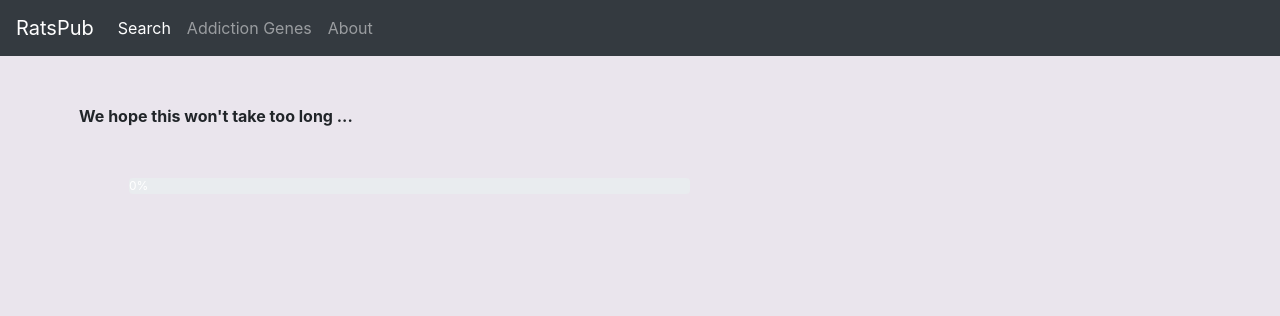
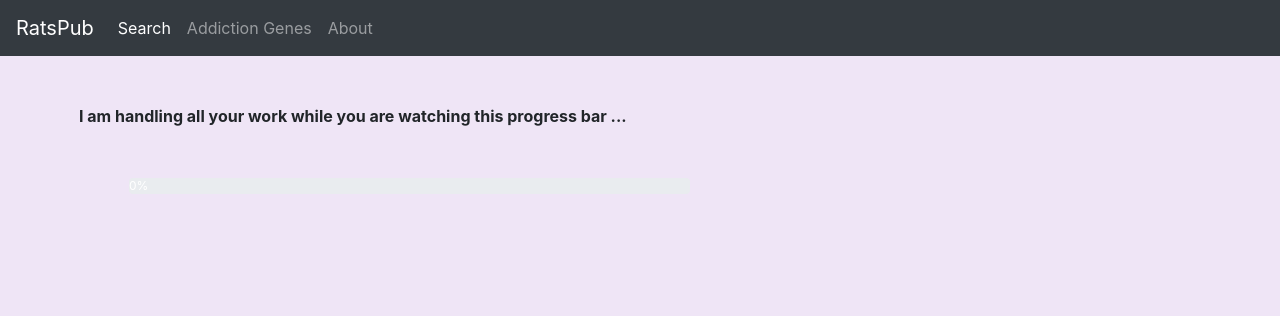
Before and after one commit to chen42/RatsPub, a Flask app: template templates/progress.html in a window 1280 px wide. Shown: the top 316 px of the page. Run offline with Flask 3, Linux system fonts and the light colour scheme; the template is opened without the code that fills it: most values are stand-ins (such as "Sample title", 1, 10 or a date in 2020); data that the repository does not hold is empty; some libraries are stand-ins or nearby versions.

Commit message:
progress bar for gene_topGene search

```diff
--- a/server.py
+++ b/server.py
@@ -36,7 +36,7 @@ def progress():
     # generate a unique session ID to track the results
     tf_path=tempfile.gettempdir()
     session['path']=tf_path+"/tmp" + ''.join(random.choice(string.ascii_letters) for x in range(6))
-    return render_template('progress.html')
+    return render_template('progress.html', url_in="search", url_out="cytoscape")
 
 @app.route("/search")
 def search():
@@ -81,9 +81,10 @@ def search():
             # gwas
             e4=searchArchived('gwas', gene)
             geneEdges=e0+e1+e2+e3+e4
+            ## there is a bug here. zero link notes are not excluded anymore
             if len(geneEdges) >1:
                 edges+=geneEdges
-                nodes+="{ data: { id: '" + gene +  "', nodecolor:'#E74C3C', fontweight:700, url:'/gene_gene?gene="+gene+"'} },\n"
+                nodes+="{ data: { id: '" + gene +  "', nodecolor:'#E74C3C', fontweight:700, url:'/startGeneGene?forTopGene="+gene+"'} },\n"
             else:
                 nodesToHide+=gene +  " "
             sentences+=sent0+sent1+sent2+sent3
@@ -140,56 +141,89 @@ def shownode():
     out="<p>"+node.upper()+"<hr><li>"+ allnodes[node].replace("|", "<li>")
     return render_template('sentences.html', sentences=out+"<p>")
 
-@app.route("/gene_gene")
+@app.route("/startGeneGene")
+def startGeneGene():
+    session['forTopGene']=request.args.get('forTopGene')
+    return render_template('progress.html', url_in="searchGeneGene", url_out="showGeneTopGene")
+
+@app.route("/searchGeneGene")
 def gene_gene():
-    query=request.args.get("gene")
     tmp_ggPMID=session['path']+"_ggPMID"
-    os.system("esearch -db pubmed -query \"" +  query + "\" | efetch -format uid |sort >" + tmp_ggPMID)
-    abstracts=os.popen("comm -1 -2 topGene_uniq.pmid " + tmp_ggPMID + " |fetch-pubmed -path "+pubmed_path+ " | xtract -pattern PubmedArticle -element MedlineCitation/PMID,ArticleTitle,AbstractText|sed \"s/-/ /g\"").read()
-    os.system("rm "+tmp_ggPMID)
-    topGenes=dict()
-    out=str()
-    hitGenes=dict()
-    with open("./topGene_symb_alias.txt", "r") as top_f:
-        for line in top_f:
-            (symb, alias)=line.strip().split("\t")
-            topGenes[symb]=alias.replace("; ","|")
-    for row in abstracts.split("\n"):
-        tiab=row.split("\t")
-        pmid = tiab.pop(0)
-        tiab= " ".join(tiab)
-        sentences = sent_tokenize(tiab)
-        ## keep the sentence only if it contains the gene
-        for sent in sentences:
-            if findWholeWord(query)(sent):
-                sent=re.sub(r'\b(%s)\b' % query, r'<strong>\1</strong>', sent, flags=re.I)
-                for symb in topGenes:
-                    allNames=symb+"|"+topGenes[symb]
-                    if findWholeWord(allNames)(sent) :
-                        sent=sent.replace("<b>","").replace("</b>","")
-                        sent=re.sub(r'\b(%s)\b' % allNames, r'<b>\1</b>', sent, flags=re.I)
-                        out+=query+"\t"+"gene\t" + symb+"\t"+pmid+"\t"+sent+"\n"
-                        if symb in hitGenes.keys():
-                            hitGenes[symb]+=1
-                        else:
-                            hitGenes[symb]=1
     gg_file=session['path']+"_ggSent" #gene_gene
-    with open(gg_file, "w+") as gg:
-        gg.write(out)
-        gg.close()
-    results="<h4>"+query+" vs top addiction genes</h4> Click on the number of sentences will show those sentences. Click on the <span style=\"background-color:#FcF3cf\">top addiction genes</span> will show an archived search for that gene.<hr>"
-    topGeneHits={}
-    for key in hitGenes.keys():
-        url=gg_file+"|"+query+"|"+key
-        if hitGenes[key]==1:
-            sentword="sentence"
-        else:
-            sentword="sentences"
-        topGeneHits[ "<li> <a href=/sentences?edgeID=" + url+ " target=_new>" + "Show " + str(hitGenes[key]) + " " + sentword +" </a> about "+query+" and <a href=/showTopGene?topGene="+key+" target=_gene><span style=\"background-color:#FcF3cf\">"+key+"</span></a>" ]=hitGenes[key]
-    topSorted = [(k, topGeneHits[k]) for k in sorted(topGeneHits, key=topGeneHits.get, reverse=True)]
-    for k,v in topSorted:
-        results+=k
-    return render_template("sentences.html", sentences=results+"<p><br>")
+    result_file=session['path']+"_ggResult"
+    def generate(query):
+        progress=1
+        yield "data:"+str(progress)+"\n\n"
+        os.system("esearch -db pubmed -query \"" +  query + "\" | efetch -format uid |sort >" + tmp_ggPMID)
+        abstracts=os.popen("comm -1 -2 topGene_uniq.pmid " + tmp_ggPMID + " |fetch-pubmed -path "+pubmed_path+ " | xtract -pattern PubmedArticle -element MedlineCitation/PMID,ArticleTitle,AbstractText|sed \"s/-/ /g\"").read()
+        os.system("rm "+tmp_ggPMID)
+        progress=10
+        yield "data:"+str(progress)+"\n\n"
+        topGenes=dict()
+        out=str()
+        hitGenes=dict()
+        with open("topGene_symb_alias.txt", "r") as top_f:
+            for line in top_f:
+                (symb, alias)=line.strip().split("\t")
+                topGenes[symb]=alias.replace("; ","|")
+        allAbstracts= abstracts.split("\n")
+        abstractCnt=len(allAbstracts)
+        rowCnt=0
+        for row in allAbstracts:
+            rowCnt+=1
+            if rowCnt/10==int(rowCnt/10):
+                progress=10+round(rowCnt/abstractCnt,2)*80
+                yield "data:"+str(progress)+"\n\n"
+            tiab=row.split("\t")
+            pmid = tiab.pop(0)
+            tiab= " ".join(tiab)
+            sentences = sent_tokenize(tiab)
+            ## keep the sentence only if it contains the gene
+            for sent in sentences:
+                if findWholeWord(query)(sent):
+                    sent=re.sub(r'\b(%s)\b' % query, r'<strong>\1</strong>', sent, flags=re.I)
+                    for symb in topGenes:
+                        allNames=symb+"|"+topGenes[symb]
+                        if findWholeWord(allNames)(sent) :
+                            sent=sent.replace("<b>","").replace("</b>","")
+                            sent=re.sub(r'\b(%s)\b' % allNames, r'<b>\1</b>', sent, flags=re.I)
+                            out+=query+"\t"+"gene\t" + symb+"\t"+pmid+"\t"+sent+"\n"
+                            if symb in hitGenes.keys():
+                                hitGenes[symb]+=1
+                            else:
+                                hitGenes[symb]=1
+        progress=95
+        yield "data:"+str(progress)+"\n\n"
+        with open(gg_file, "w+") as gg:
+            gg.write(out)
+            gg.close()
+        results="<h4>"+query+" vs top addiction genes</h4> Click on the number of sentences will show those sentences. Click on the <span style=\"background-color:#FcF3cf\">top addiction genes</span> will show an archived search for that gene.<hr>"
+        topGeneHits={}
+        for key in hitGenes.keys():
+            url=gg_file+"|"+query+"|"+key
+            if hitGenes[key]==1:
+                sentword="sentence"
+            else:
+                sentword="sentences"
+            topGeneHits[ "<li> <a href=/sentences?edgeID=" + url+ " target=_new>" + "Show " + str(hitGenes[key]) + " " + sentword +" </a> about "+query+" and <a href=/showTopGene?topGene="+key+" target=_gene><span style=\"background-color:#FcF3cf\">"+key+"</span></a>" ]=hitGenes[key]
+        topSorted = [(k, topGeneHits[k]) for k in sorted(topGeneHits, key=topGeneHits.get, reverse=True)]
+        for k,v in topSorted:
+            results+=k
+        saveResult=open(result_file, "w+")
+        saveResult.write(results)
+        saveResult.close()
+        progress=100
+        yield "data:"+str(progress)+"\n\n"
+    ## start the run
+    query=session['forTopGene']
+    return Response(generate(query), mimetype='text/event-stream')
+
+@app.route('/showGeneTopGene')
+def showGeneTopGene ():
+    with open(session['path']+"_ggResult", "r") as result_f:
+        results=result_f.read()
+    return render_template('sentences.html', sentences=results+"<p><br>")
+
 
 ## generate a page that lists all the top 150 addiction genes with links to cytoscape graph.
 @app.route("/allTopGenes")
--- a/templates/progress.html
+++ b/templates/progress.html
@@ -6,12 +6,12 @@
 <script>
 
 
-var r =  Math.floor(Math.random() * Math.floor(100));
-var g =  Math.floor(Math.random() * Math.floor(100));
-var b =  Math.floor(Math.random() * Math.floor(100));
+var r =  Math.floor(Math.random() * Math.floor(200));
+var g =  Math.floor(Math.random() * Math.floor(200));
+var b =  Math.floor(Math.random() * Math.floor(200));
 document.body.style.backgroundColor = 'rgba('+r+','+g+','+b+',0.1)'
 
-var source = new EventSource("/search");
+var source = new EventSource("/{{url_in}}");
 source.onmessage = function(event) {
 	$('.progress-bar').css('width', event.data+'%').attr('aria-valuenow', event.data);
 	$('.progress-bar-label').text(event.data+'%');
@@ -19,13 +19,13 @@ source.onmessage = function(event) {
 	document.body.style.backgroundColor = 'rgba('+r+','+g+','+b+',0.3)'.replace(/[^,]+(?=\))/, alpha)
 
 	if(event.data == 100){
-		window.location.replace("/cytoscape")
+		window.location.replace("/{{url_out}}")
 		source.close()
 	}
 }
 </script>
 <br>
-<b> We hope this won't take too long ... </b>
+<b> I am handling all your work while you are watching this progress bar ... </b>
 <div id="progs" class="progress" style="width: 50%; margin: 50px;">
 	<div class="progress-bar progress-bar-striped active" role="progressbar" aria-valuenow="0" aria-valuemin="0" aria-valuemax="100" style="width: 0%">
 		<span class="progress-bar-label">0%</span>
```
